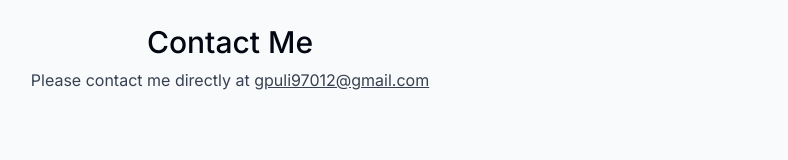
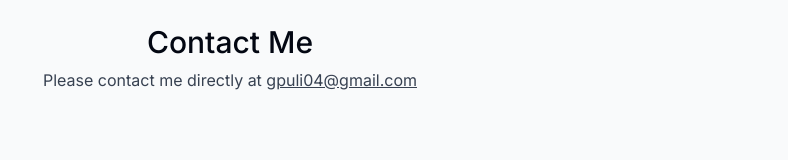
Before and after one commit to gpuli04/portfolio, a Next.js app: page / in a window 1280 px wide. Shown: the part 4876-5036 px from the top of the page, without its empty margins (410-1198 px from the left). Built offline with nearby package versions, Linux system fonts and the light colour scheme.

Commit message:
email changed

```diff
--- a/components/contact.tsx
+++ b/components/contact.tsx
@@ -29,8 +29,8 @@
 
       <p className="text-gray-700 -mt-6 dark:text-white/80">
         Please contact me directly at{" "}
-        <a className="underline" href="mailto:gpuli97012@gmail.com">
-        gpuli97012@gmail.com
+        <a className="underline" href="mailto:gpuli04@gmail.com">
+        gpuli04@gmail.com
         </a>
         {/* {" "}
         or through this form. */}
```
